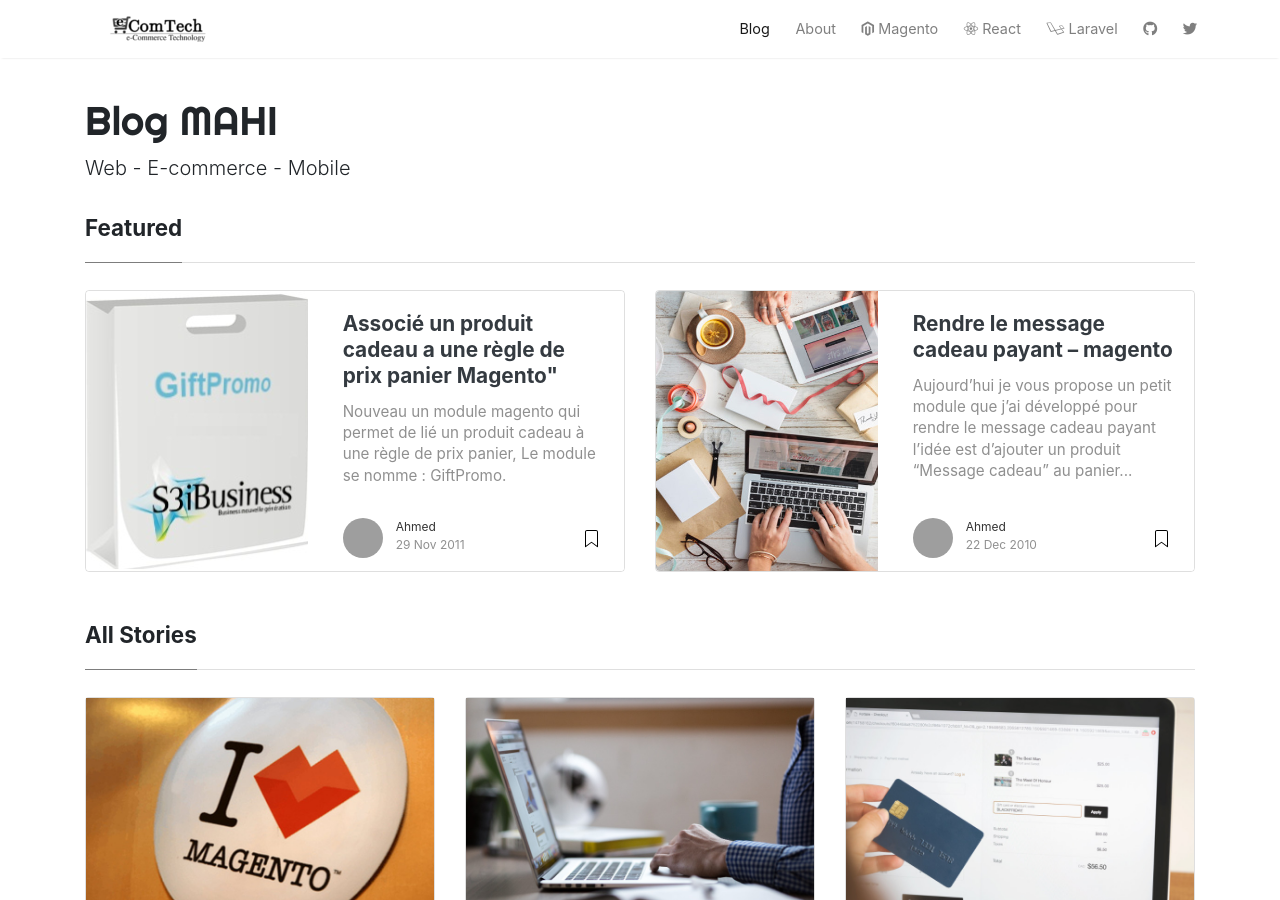
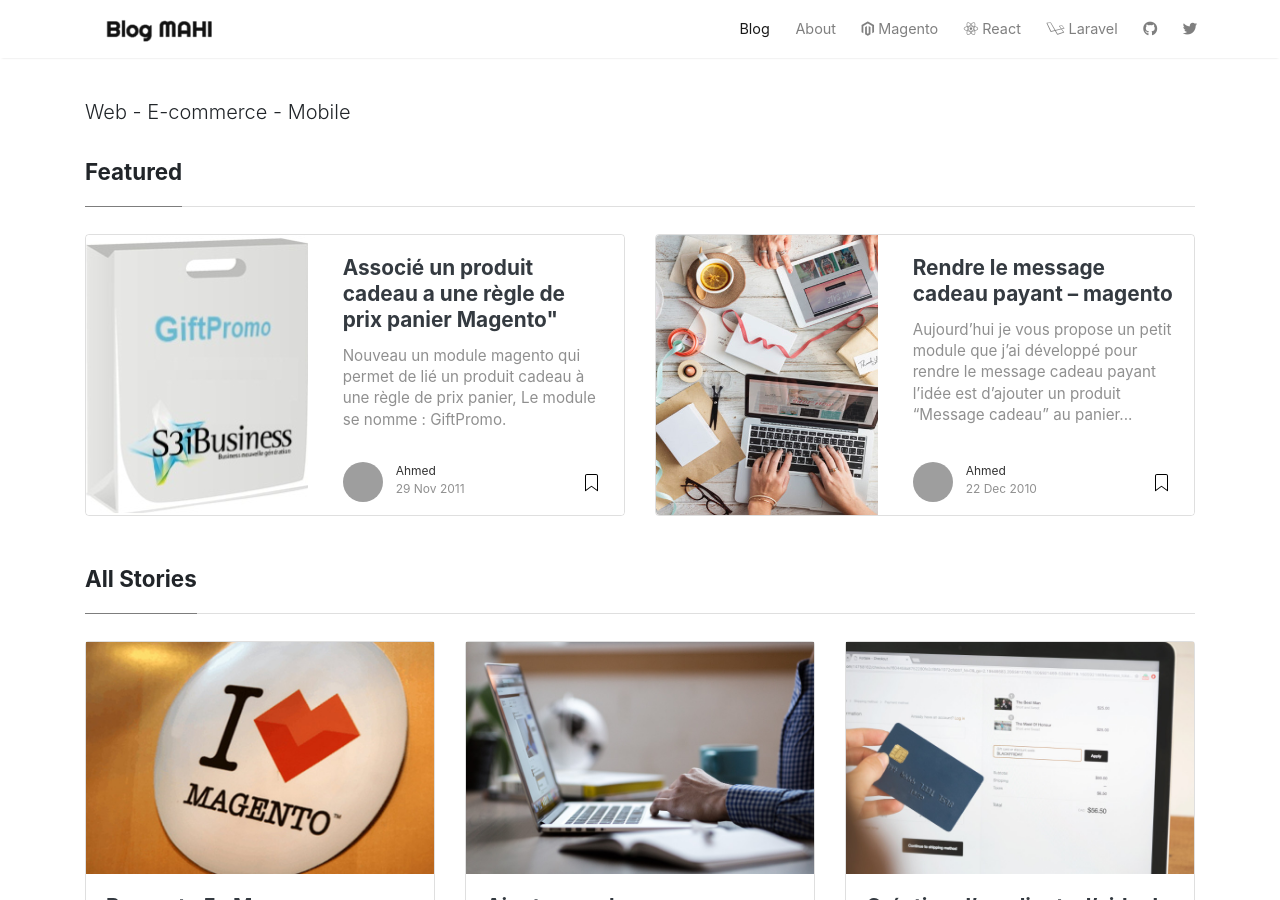
Before and after one commit to ahmedmahi/blog, a Jekyll site: the page built from index.html, in a window 1280 px wide and 900 px high. Built offline with Jekyll 4.4.1, drawn with Linux system fonts in a browser that asks for light colours; nearby versions of some CDN libraries; the list of posts is cut into pages by our own code; comment, search, counter and statistics services are not loaded; grey boxes are pictures that could not be loaded.

Commit message:
change logo

```diff
--- a/_layouts/default.html
+++ b/_layouts/default.html
@@ -115,7 +115,7 @@
 <!-- Site Title
 ================================================== -->
 <div class="mainheading">
-    <h1 class="sitetitle">{{ site.name }}</h1>
+    <!--h1 class="sitetitle">{{ site.name }}</h1-->
     <p class="lead">
          {{ site.description }}
     </p>
```
Also changed, not shown: assets/images/favicon.ico, assets/images/logo.png, 17 other files.
